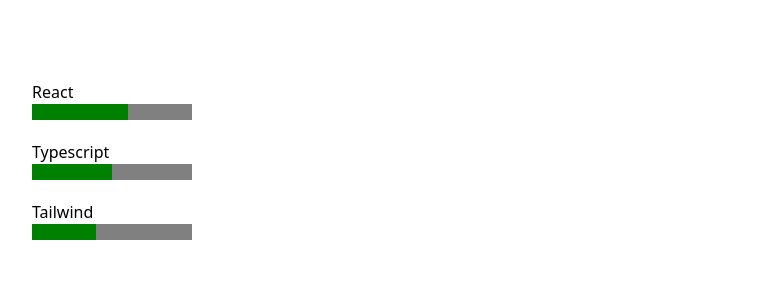
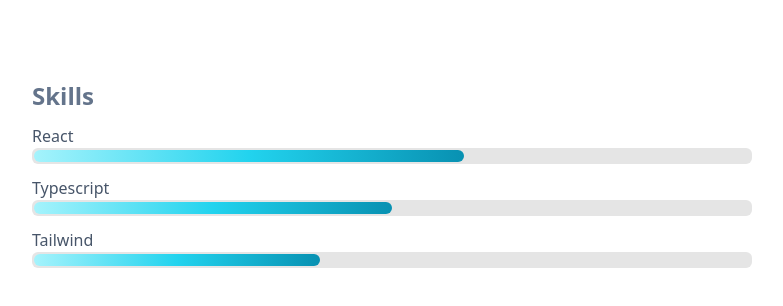
Before and after one commit to mojotron/cv-application, a React (Vite) app: page / in a window 1280 px wide. Shown: the top 306 px of the page, without its empty margins (248-1031 px from the left). Built offline with nearby package versions, Linux system fonts and the light colour scheme.

Commit message:
add progress bar and change EditButton

```diff
--- a/src/components/Contact/Contact.tsx
+++ b/src/components/Contact/Contact.tsx
@@ -3,7 +3,7 @@
 import ContactRow from './ContactRow';
 // types
 import { useHover } from '../../hooks/useHover';
-import EditButton from '../ui/EditButton/EditButton';
+import EditButton from '../ui/ControlButton/ControlButton';
 
 function Contact() {
   const contact = useCvStore((state) => state.contact);
--- a/src/components/GeneralInfo/GeneralInfoDetails.tsx
+++ b/src/components/GeneralInfo/GeneralInfoDetails.tsx
@@ -1,5 +1,5 @@
 import { useCvStore } from '../../store';
-import EditButton from '../ui/EditButton/EditButton';
+import EditButton from '../ui/ControlButton/ControlButton';
 import { useHover } from '../../hooks/useHover';
 
 function GeneralInfoDetails() {
--- a/src/components/Skills/Skill.tsx
+++ b/src/components/Skills/Skill.tsx
@@ -1,5 +1,6 @@
 import { SkillType } from '../../types/skillType';
-import Button from '../ui/Button/Button';
+import ControlButton from '../ui/ControlButton/ControlButton';
+import ProgressBar from '../ui/ProgressBar/ProgressBar';
 
 type PropsType = {
   data: SkillType;
@@ -10,14 +11,14 @@
 function Skill({ data, onDelete, onSelect }: PropsType) {
   return (
     <div className="group">
-      <h3>{data.name}</h3>
-      <div className="flex">
-        <progress max={10} value={data.level} />
-        <div className="invisible group-hover:visible">
-          <Button onClick={() => onSelect(data)}>+</Button>
-          <Button onClick={() => onDelete(data.id)}>x</Button>
+      <div className="flex justify-between items-center">
+        <h3 className="text-md text-slate-600">{data.name}</h3>
+        <div className="invisible group-hover:visible flex gap-2">
+          <ControlButton control="edit" onClick={() => onSelect(data)} />
+          <ControlButton control="delete" onClick={() => onDelete(data.id)} />
         </div>
       </div>
+      <ProgressBar currentValue={data.level} maxValue={10} />
     </div>
   );
 }
--- a/src/components/Skills/SkillEdit.tsx
+++ b/src/components/Skills/SkillEdit.tsx
@@ -1,8 +1,7 @@
-import React, { ChangeEvent, useState } from 'react';
+import { ChangeEvent, useState } from 'react';
 import TextInput from '../ui/TextInput/TextInput';
 import RangeInput from '../ui/RangeInput/RangeInput';
 import { SkillType } from '../../types/skillType';
-import Button from '../ui/Button/Button';
 
 // constants
 import {
@@ -10,6 +9,7 @@
   MAX_SKILL,
   STEP_SKILL,
 } from '../../constants/skillDefaults';
+import ControlButton from '../ui/ControlButton/ControlButton';
 
 type PropsType = {
   skill: SkillType;
@@ -24,19 +24,24 @@
     setEditSkill((oldValue) => ({ ...oldValue, name: e.target.value }));
   };
 
+  const handleChangeLevel = (e: ChangeEvent<HTMLInputElement>) => {
+    setEditSkill((oldValue) => ({
+      ...oldValue,
+      level: Number(e.target.value),
+    }));
+  };
+
   return (
-    <form onSubmit={() => {}}>
+    <div>
       <TextInput value={editSkill.name} onType={handleChangeName} />
       <RangeInput
         key={editSkill.id}
         value={editSkill.level}
-        onChange={() => {}}
+        onChange={handleChangeLevel}
         options={{ min: MIN_SKILL, max: MAX_SKILL, step: STEP_SKILL }}
       />
-      <Button onClick={() => {}} submit={true}>
-        Update
-      </Button>
-    </form>
+      <ControlButton control="update" onClick={() => {}} />
+    </div>
   );
 }
 
--- a/src/components/Skills/Skills.tsx
+++ b/src/components/Skills/Skills.tsx
@@ -2,10 +2,10 @@
 import { useState } from 'react';
 import { useCvStore } from '../../store';
 
-import RangeInput from '../ui/RangeInput/RangeInput';
 import { SkillType } from '../../types/skillType';
 import Skill from './Skill';
 import SkillEdit from './SkillEdit';
+import SectionHeading from '../ui/SectionHeading/SectionHeading';
 
 function Skills() {
   const skills = useCvStore((state) => state.skills);
@@ -13,14 +13,18 @@
 
   const [selectedSkill, setSelectedSkill] = useState<SkillType | null>(null);
 
-  const handleDeleteSkill = (skillId: string) => {};
+  const handleDeleteSkill = (skillId: string) => {
+    const filteredSkills = skills.filter((skill) => skill.id !== skillId);
+    setSkills(filteredSkills);
+  };
 
   const handleSelectSkill = (skill: SkillType) => {
     setSelectedSkill({ ...skill });
   };
 
   return (
-    <div>
+    <div className="flex flex-col gap-3">
+      <SectionHeading>Skills</SectionHeading>
       {skills.map((skill) => {
         return selectedSkill !== null && skill.id === selectedSkill.id ? (
           <SkillEdit skill={selectedSkill} />
--- a/src/components/Timeline/Timeline.tsx
+++ b/src/components/Timeline/Timeline.tsx
@@ -9,7 +9,7 @@
 import DateInput from '../ui/DateInput/DateInput';
 import Button from '../ui/Button/Button';
 // ui components
-import EditButton from '../ui/EditButton/EditButton';
+import EditButton from '../ui/ControlButton/ControlButton';
 import SectionHeading from '../ui/SectionHeading/SectionHeading';
 // types
 import type { TimelineItemType } from '../../types/timelineItemType';
--- a/src/components/ui/Avatar/Avatar.tsx
+++ b/src/components/ui/Avatar/Avatar.tsx
@@ -1,6 +1,6 @@
 import { useHover } from '../../../hooks/useHover';
 import { useCvStore } from '../../../store';
-import EditButton from '../EditButton/EditButton';
+import EditButton from '../ControlButton/ControlButton';
 
 function Avatar() {
   const imageUrl = useCvStore((state) => state.profileImage);
--- /dev/null
+++ b/src/components/ui/ControlButton/ControlButton.tsx
@@ -0,0 +1,37 @@
+// eslint-disable-next-line import/no-extraneous-dependencies
+import { BiEditAlt, BiTrash, BiCheck, BiPlus } from 'react-icons/bi';
+
+type PropsType = {
+  onClick: () => void;
+  control: 'edit' | 'delete' | 'update' | 'new';
+  absolutePosition?: boolean;
+  size?: number;
+};
+
+function ControlButton({
+  onClick,
+  control,
+  absolutePosition = false,
+  size = 20,
+}: PropsType) {
+  return (
+    <button
+      title={control}
+      type="button"
+      onClick={onClick}
+      aria-label="edit"
+      className="text-slate-400 hover:text-slate-600 group:invisible group-hover:visible"
+      style={
+        absolutePosition
+          ? { position: 'absolute', top: '0', right: '0' }
+          : undefined
+      }>
+      {control === 'edit' && <BiEditAlt size={size} />}
+      {control === 'delete' && <BiTrash size={size} />}
+      {control === 'update' && <BiCheck size={size} />}
+      {control === 'new' && <BiPlus size={size} />}
+    </button>
+  );
+}
+
+export default ControlButton;
--- a/src/components/ui/EditButton/EditButton.tsx
+++ /dev/null
@@ -1,20 +0,0 @@
-// eslint-disable-next-line import/no-extraneous-dependencies
-import { BiEditAlt } from 'react-icons/bi';
-
-type PropsType = {
-  onClick: () => void;
-};
-
-function EditButton({ onClick }: PropsType) {
-  return (
-    <button
-      type="button"
-      onClick={onClick}
-      aria-label="edit"
-      className="absolute top-0 right-0 text-slate-400 hover:text-slate-800 invisible group-hover:visible">
-      <BiEditAlt size={20} />
-    </button>
-  );
-}
-
-export default EditButton;
--- /dev/null
+++ b/src/components/ui/ProgressBar/ProgressBar.tsx
@@ -0,0 +1,48 @@
+/* eslint-disable react/self-closing-comp */
+
+type PropsType = {
+  maxValue: number;
+  currentValue: number;
+  showPercentage?: boolean;
+};
+
+function ProgressBar({
+  maxValue,
+  currentValue,
+  showPercentage = false,
+}: PropsType) {
+  const filled = Math.round((currentValue / maxValue) * 100);
+
+  return (
+    <div className="h-4 w-full bg-neutral-200 p-0.5 rounded-md">
+      <div
+        className="h-full rounded-md bg-gradient-to-r from-cyan-200 via-cyan-400 to-cyan-600"
+        style={{ width: `${filled}%` }}>
+        {showPercentage ? (
+          <div className="text-cyan-100 text-xs text-right relative right-1 bottom-0.5">
+            {filled}%
+          </div>
+        ) : null}
+      </div>
+    </div>
+  );
+}
+
+export default ProgressBar;
+// USING HTML PROGRESS ELEMENT
+// return (
+//     <progress
+//       className="
+//         [&::-webkit-progress-bar]:rounded-lg
+//         [&::-webkit-progress-value]:rounded-lg
+//         [&::-webkit-progress-bar]:bg-slate-300
+//         [&::-webkit-progress-value]:bg-violet-400
+//         [&::-moz-progress-bar]:bg-violet-400
+//         [&::-moz-progress-bar]:rounded-lg
+//         [&::-moz-progress-value]:rounded-lg
+//         rounded-lg"
+//       max={maxValue}
+//       value={currentValue}>
+//       {currentValue}
+//     </progress>
+// );
```
Also changed, not shown: 1 other file (tests, documents, lock files or other folders).
